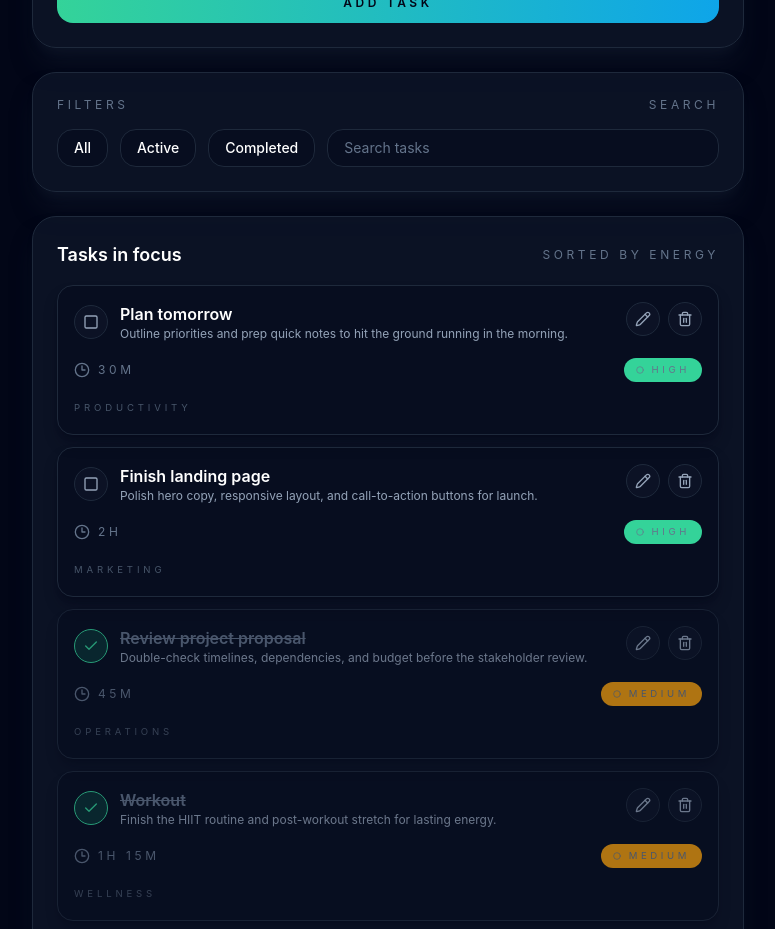
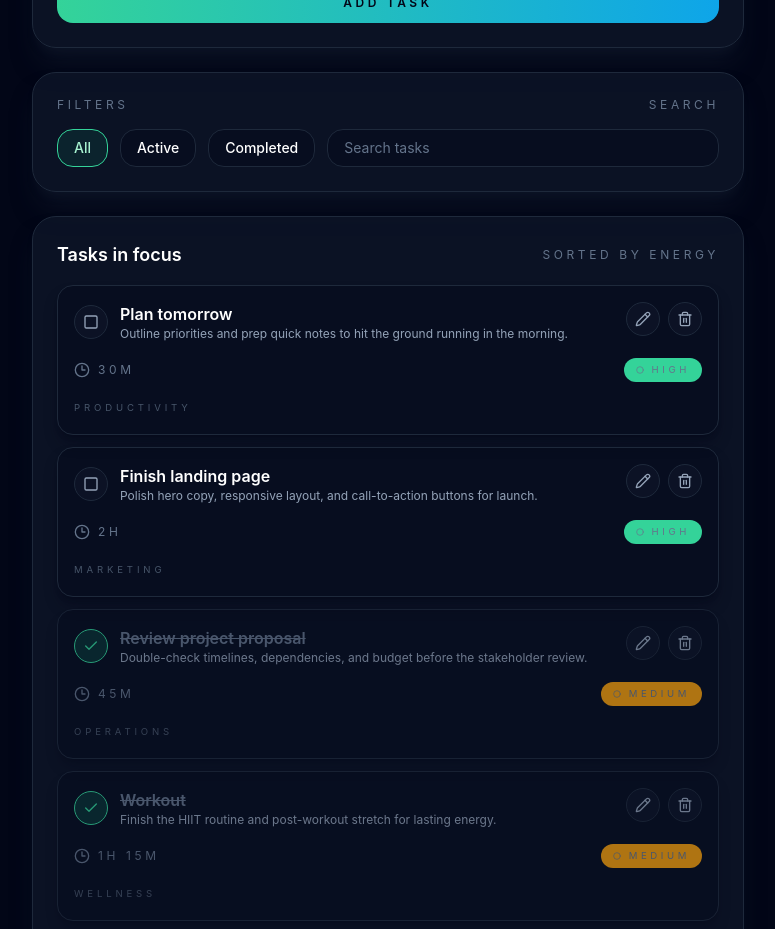
Before and after one commit to johnwick22012026-source/PulseBoard, a React (Vite) app: page / in a window 1280 px wide. Shown: the part 980-1909 px from the top of the page, without its empty margins (80-855 px from the left). Built offline with nearby package versions, Linux system fonts and the light colour scheme; the HTML template or start-up script is replaced by a standard one.

Commit message:
feat(PULSEBOA-35): Keep derived statistics, filters, and search synchronized after task updates — src/components/FilterBar.tsx

```diff
--- a/src/components/FilterBar.tsx
+++ b/src/components/FilterBar.tsx
@@ -1,6 +1,20 @@
-const filters = ['All', 'Active', 'Completed']
+const filters = ['All', 'Active', 'Completed'] as const
 
-export default function FilterBar() {
+type FilterOption = (typeof filters)[number]
+
+type FilterBarProps = {
+  activeFilter: FilterOption
+  onFilterChange: (filter: FilterOption) => void
+  searchQuery: string
+  onSearchQueryChange: (value: string) => void
+}
+
+export default function FilterBar({
+  activeFilter,
+  onFilterChange,
+  searchQuery,
+  onSearchQueryChange,
+}: FilterBarProps) {
   return (
     <section className="rounded-3xl border border-slate-800 bg-slate-900/70 p-6 shadow-xl shadow-slate-900/60">
       <div className="flex items-center justify-between text-xs uppercase tracking-[0.3em] text-slate-500">
@@ -8,11 +22,16 @@ export default function FilterBar() {
         <p>Search</p>
       </div>
       <div className="mt-4 flex flex-wrap gap-3">
-        {filters.map((filter) => (
+        {filters.map(filter => (
           <button
             key={filter}
-            className="rounded-2xl border border-slate-800 bg-slate-950/40 px-4 py-2 text-sm font-medium text-white transition hover:border-emerald-400"
             type="button"
+            className={`rounded-2xl border px-4 py-2 text-sm font-medium transition ${
+              filter === activeFilter
+                ? 'border-emerald-400 bg-emerald-500/10 text-emerald-200'
+                : 'border-slate-800 bg-slate-950/40 text-white hover:border-emerald-400'
+            }`}
+            onClick={() => onFilterChange(filter)}
           >
             {filter}
           </button>
@@ -20,6 +39,8 @@ export default function FilterBar() {
         <input
           type="search"
           placeholder="Search tasks"
+          value={searchQuery}
+          onChange={event => onSearchQueryChange(event.target.value)}
           className="flex-1 min-w-[180px] rounded-2xl border border-slate-800 bg-slate-950/40 px-4 py-2 text-sm text-slate-200 placeholder:text-slate-500 focus:border-emerald-400 focus:outline-none"
         />
       </div>
```
